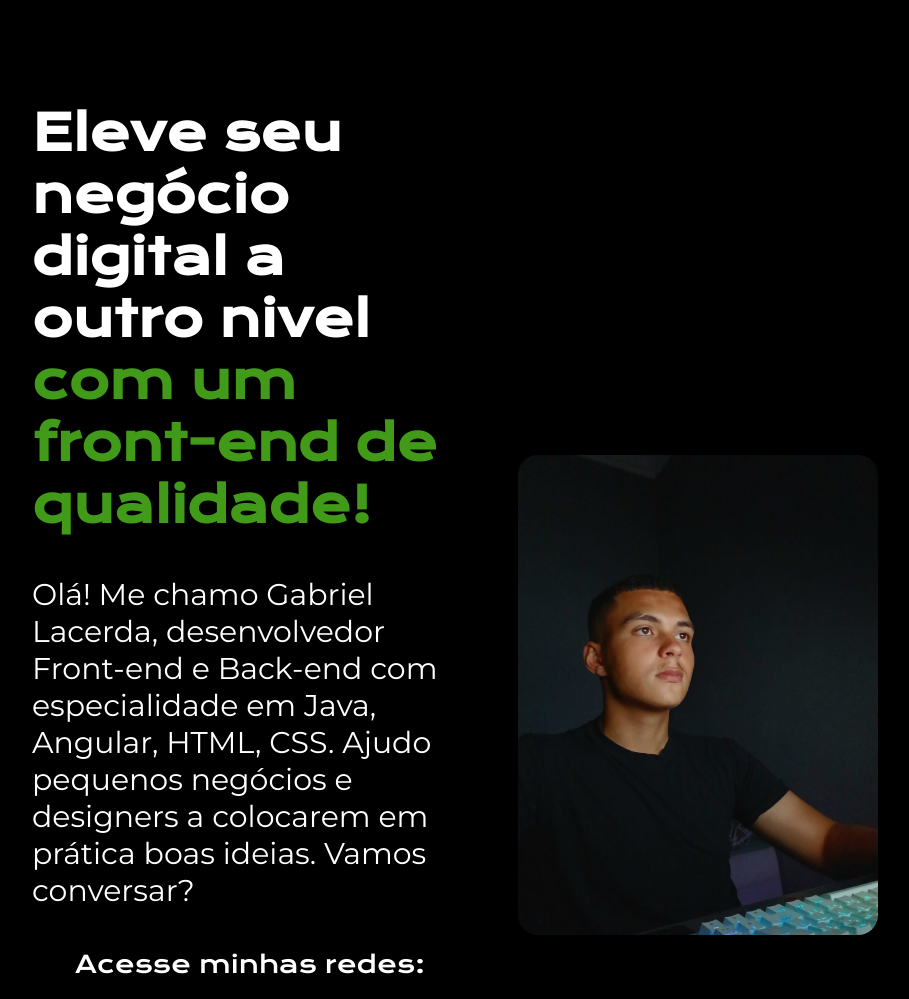
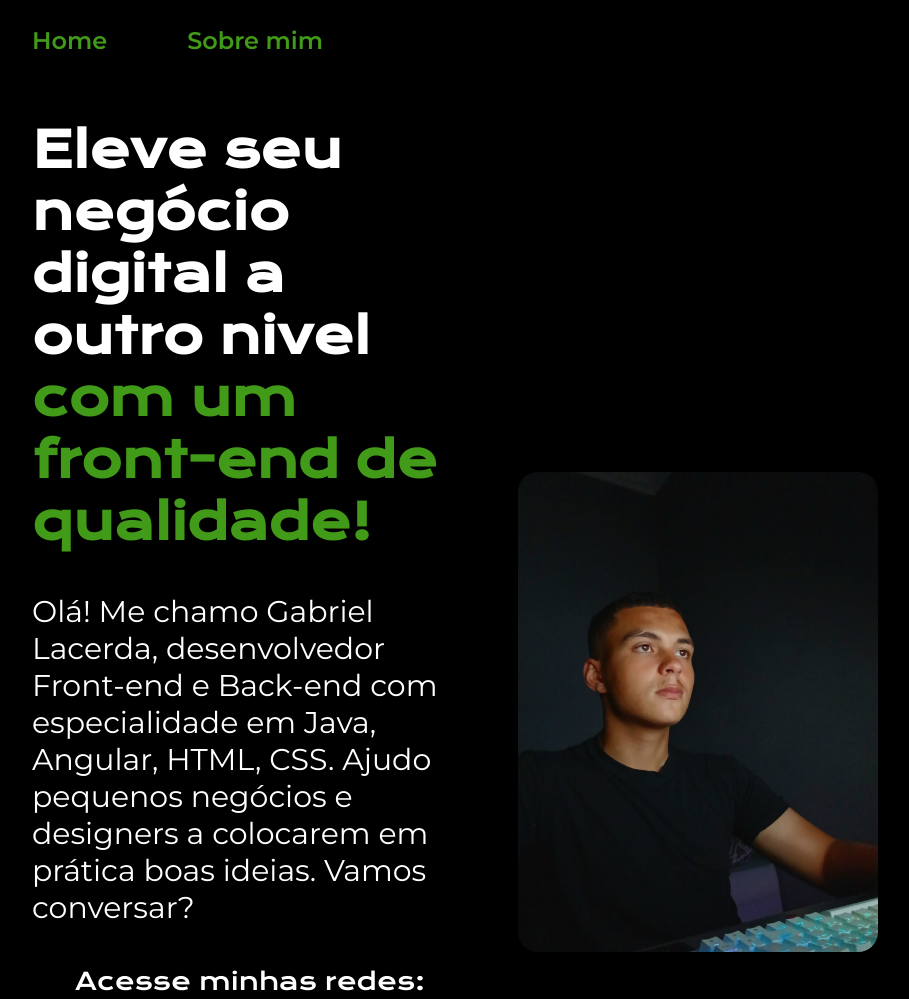
Before and after one commit to GabrielPKTN/portfolio.github.io, a plain HTML site: page index.html in a window 1280 px wide. Shown: the top 999 px of the page, without its empty margins (160-1069 px from the left). Drawn offline with nearby package versions, Linux system fonts and the light colour scheme.

Commit message:
Estilização do header, menu da página, aba 'Sobre mim' adicionada e estilizada, foto secundaria adicionada na aba sobre mim, variaveis definidas.

```diff
--- a/index.html
+++ b/index.html
@@ -3,11 +3,16 @@
 <head>
     <meta charset="UTF-8">
     <meta name="viewport" content="width=device-width, initial-scale=1.0">
-    <link rel="stylesheet" href="./style.css">
+    <link rel="stylesheet" href="./styles/style.css">
     <title>Portfolio</title>
 </head>
 <body>
-    <header></header>
+    <header class="cabecalho">
+        <nav class="cabecalho_menu">
+            <a class="cabecalho_links" href="./index.html">Home</a>
+            <a class="cabecalho_links" href="./about.html">Sobre mim</a>
+        </nav>
+    </header>
     <main class="apresentacao">
         <section class="apresentacao_de_conteudo">
             <h1 class="titulo">
--- a/style.css
+++ b/styles/style.css
@@ -1,5 +1,11 @@
 @import url('https://fonts.googleapis.com/css2?family=Inter:ital,opsz,wght@0,14..32,100..900;1,14..32,100..900&family=Krona+One&family=Montserrat:ital,wght@0,100..900;1,100..900&display=swap');
 
+
+:root {
+    --cor-primaria: #000000;
+    --cor-secundaria: #FFFFFF;
+    --cor-terciaria: #419b18;
+}
 
 *{
     padding: 0;
@@ -9,12 +15,29 @@
 
 body{
     /* height: 100vh; */
-    background-color: black;
-    color: white;
+    background-color: var(--cor-primaria);
+    color: var(--cor-secundaria);
+}
+
+.cabecalho {
+    padding: 2% 0 0 15%;
+}
+
+.cabecalho_menu {
+    display: flex;
+    gap: 80px;
+}
+
+.cabecalho_links {
+    font-family: "Montserrat", sans-serif;
+    font-size: 24px;
+    font-weight: 600;
+    color: var(--cor-terciaria);
+    text-decoration: none;
 }
 
 .apresentacao{
-    margin: 8% 15%;
+    margin: 5% 15%;
     display: flex;
     align-items: center;
     justify-content: space-between;
@@ -38,7 +61,7 @@ body{
 }
 
 .destaque_do_titulo{
-    color: #419b18;
+    color: var(--cor-terciaria);
 }
 
 .subtitulo_links {
@@ -58,7 +81,7 @@ body{
     display: flex;
     justify-content: center;
     gap: 16px;
-    border: 3px solid #419b18;
+    border: 3px solid var(--cor-terciaria);
     border-radius: 10px;
     width: 375px;
     height: 79px;
@@ -66,7 +89,7 @@ body{
     font-size: 24px;
     padding: 21.5px;
     text-decoration: none;
-    color: #FFFFFF;
+    color: var(--cor-secundaria);
     font-family: "Montserrat", sans-serif;
     font-weight: 600;
     object-fit: cover;
@@ -93,8 +116,8 @@ body{
     font-size: 24px;
     font-family: "Montserrat", sans-serif;
     font-weight: 300;
-    background-color: #419b18;
-    color: #000;
+    background-color: var(--cor-terciaria);
+    color: var(--cor-primaria);
 
 }
 
```
Also changed, not shown: about.html (added, +33 -0 lines), img/foto2.jpeg (added), img/preview.png (renamed from preview.png), 1 other file.
